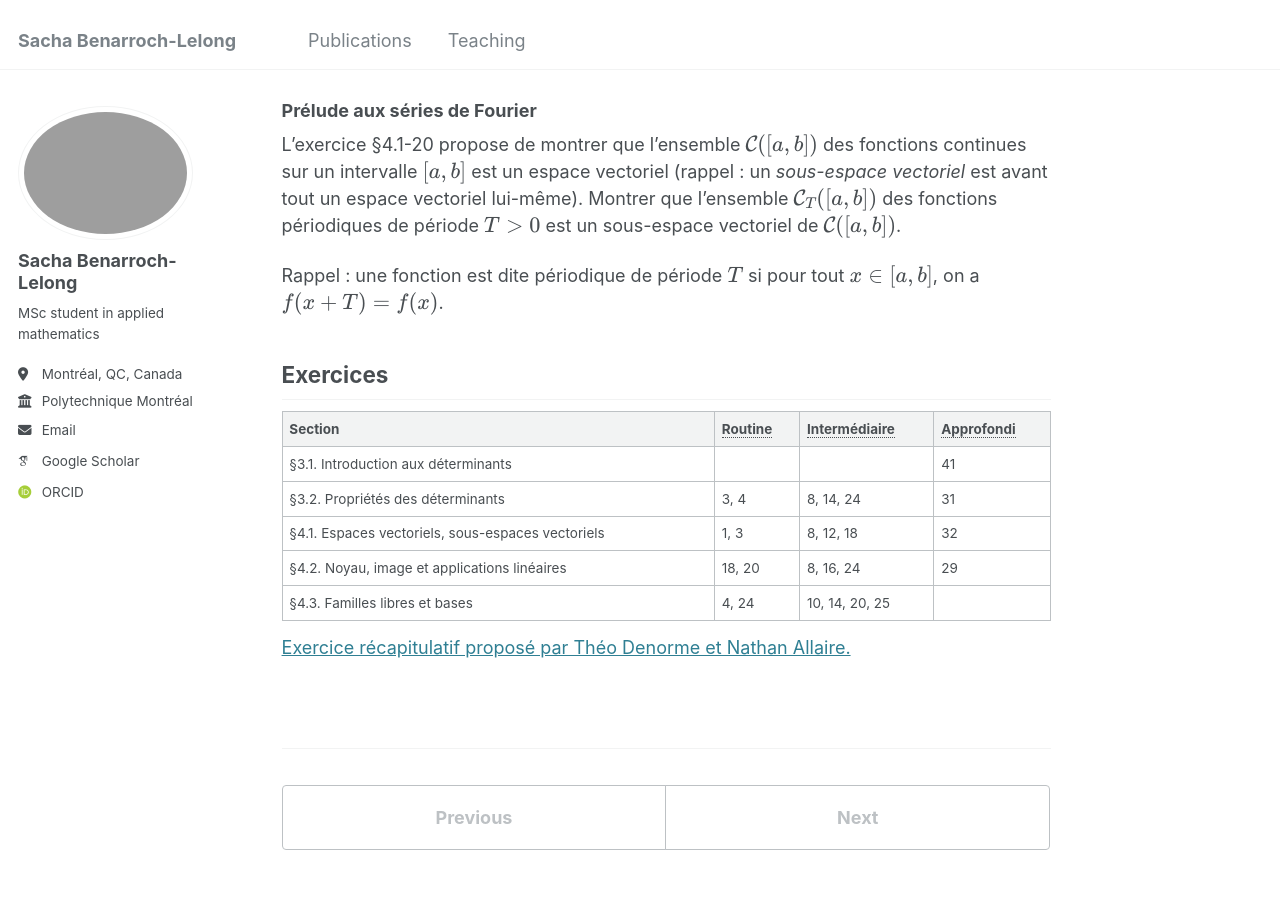
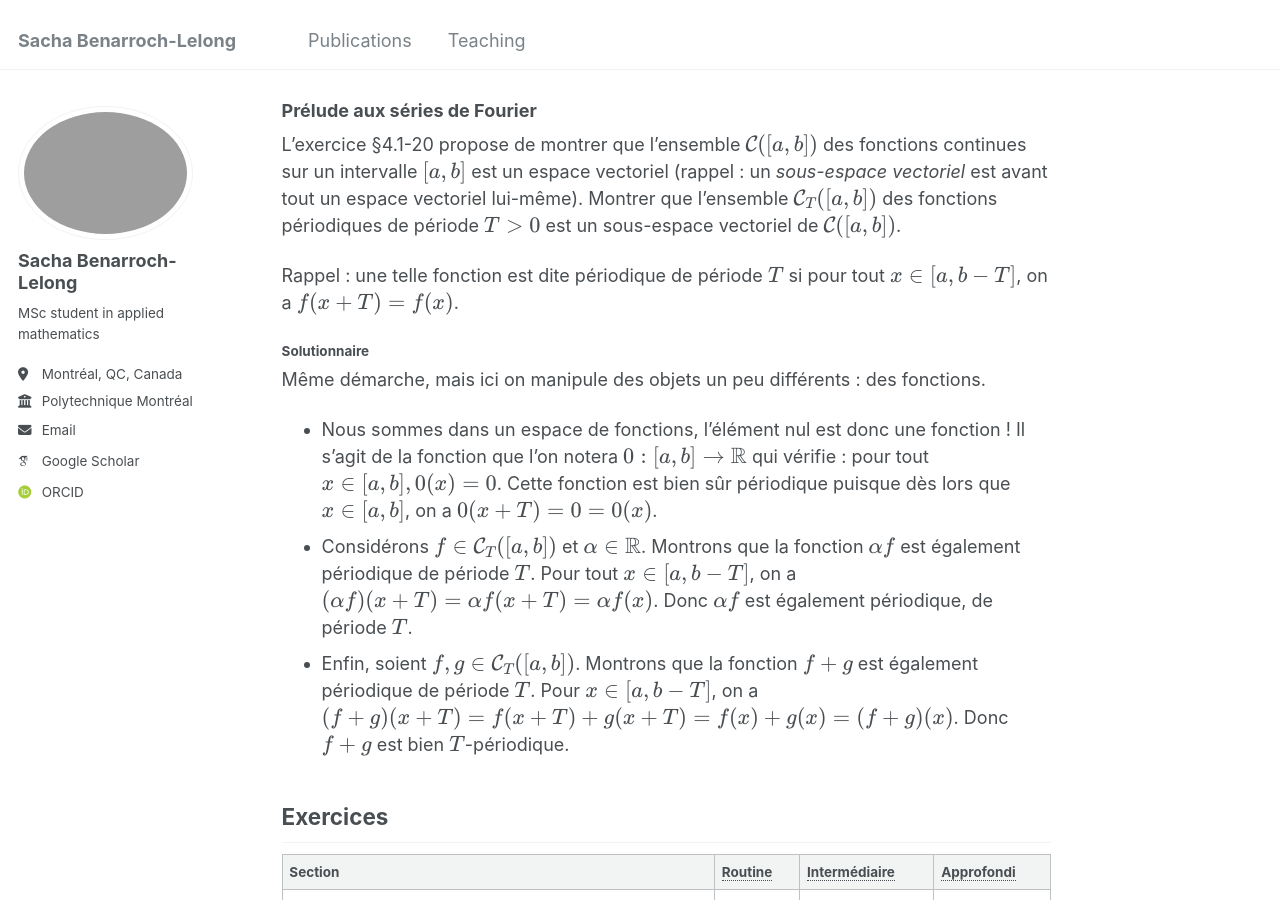
Before and after one commit to sblelong/sblelong.github.io, a Jekyll site: the page built from _teaching/mth1008/td3.md, in a window 1280 px wide and 900 px high, scrolled down 1592 px. Built offline with Jekyll 4.4.1, drawn with Linux system fonts in a browser that asks for light colours; some web fonts are replaced.

Commit message:
correction cours td3

```diff
--- a/_teaching/mth1008/td3.md
+++ b/_teaching/mth1008/td3.md
@@ -23,17 +23,17 @@ $$\begin{bmatrix}0 & \cdots & 0\\ \vdots & \ddots & \vdots\\ 0 & \cdots & 0\end{
 
 b. Celle-ci est moins évidente, allons-y étape par étape.
 
-1. L'élément nul \\(0\\) est de nouveau la matrice nulle. Cette matrice est effectivement antsymétrique puisque
+- L'élément nul \\(0\\) est de nouveau la matrice nulle. Cette matrice est effectivement antsymétrique puisque
 
 $$\begin{bmatrix}0 & \cdots & 0\\ \vdots & \ddots & \vdots\\ 0 & \cdots & 0\end{bmatrix}^\top=\begin{bmatrix}0 & \cdots & 0\\ \vdots & \ddots & \vdots\\ 0 & \cdots & 0\end{bmatrix}=-\begin{bmatrix}0 & \cdots & 0\\ \vdots & \ddots & \vdots\\ 0 & \cdots & 0\end{bmatrix}$$.
 
-2. Considérons \\(A\\) une matrice antisymétrique et \\(\alpha\in\mathbb{R}\\). Vérifions que la matrice \\(\alpha A\\) est bien antisymétrique. Pour cela, évitez d'écrire une matrice au long, vous allez vous perdre. Rappelez-vous simplement que quand on multiplie une matrice par un scalaire, on obtient : \\((\alpha A)^\top=\alpha A^\top\\) (cette fois, vous pouvez écrire une matrice pour vous en convaincre). Ici, on a donc :
+- Considérons \\(A\\) une matrice antisymétrique et \\(\alpha\in\mathbb{R}\\). Vérifions que la matrice \\(\alpha A\\) est bien antisymétrique. Pour cela, évitez d'écrire une matrice au long, vous allez vous perdre. Rappelez-vous simplement que quand on multiplie une matrice par un scalaire, on obtient : \\((\alpha A)^\top=\alpha A^\top\\) (cette fois, vous pouvez écrire une matrice pour vous en convaincre). Ici, on a donc :
 
 $$(\alpha A)^\top=\alpha A^\top=\alpha(-A)=-(\alpha A).$$
 
 Donc la matrice \\(\alpha A\\) est antisymétrique également.
 
-3. Considérons 2 matrices \\(A\\) et \\(B\\) antisymétriques, i.e. \\(A^\top=-A\\) et \\(B^\top=-B\\). Rappelez-vous la formule : si \\(A\\) et \\(B\\) sont de mêmes dimensions, on a \\((A+B)^\top=A^\top+B^\top\\). Ainsi :
+- Considérons 2 matrices \\(A\\) et \\(B\\) antisymétriques, i.e. \\(A^\top=-A\\) et \\(B^\top=-B\\). Rappelez-vous la formule : si \\(A\\) et \\(B\\) sont de mêmes dimensions, on a \\((A+B)^\top=A^\top+B^\top\\). Ainsi :
 
 $$(A+B)^\top=A^\top+B^\top=-A+(-B)=-(A+B).$$
 
@@ -45,7 +45,15 @@ Conclusion : les 3 propriétés sont vérifiées, l'ensemble des matrices carré
 
 L'exercice §4.1-20 propose de montrer que l'ensemble \\(\mathcal{C}([a,b])\\) des fonctions continues sur un intervalle \\([a,b]\\) est un espace vectoriel (rappel : un *sous-espace vectoriel* est avant tout un espace vectoriel lui-même). Montrer que l'ensemble \\(\mathcal{C}_T([a,b])\\) des fonctions périodiques de période \\(T>0\\) est un sous-espace vectoriel de \\(\mathcal{C}([a,b])\\).
 
-Rappel : une fonction est dite périodique de période \\(T\\) si pour tout \\(x\in[a,b]\\), on a \\(f(x+T)=f(x)\\).
+Rappel : une telle fonction est dite périodique de période \\(T\\) si pour tout \\(x\in[a,b-T]\\), on a \\(f(x+T)=f(x)\\).
+
+#### Solutionnaire
+
+Même démarche, mais ici on manipule des objets un peu différents : des fonctions.
+
+- Nous sommes dans un espace de fonctions, l'élément nul est donc une fonction ! Il s'agit de la fonction que l'on notera \\(0 : [a,b]\to \mathbb{R}\\) qui vérifie : pour tout \\(x\in[a,b], 0(x)=0\\). Cette fonction est bien sûr périodique puisque dès lors que \\(x\in[a,b]\\), on a \\(0(x+T)=0=0(x)\\).
+- Considérons \\(f\in\mathcal{C}_T([a,b])\\) et \\(\alpha\in\mathbb{R}\\). Montrons que la fonction \\(\alpha f\\) est également périodique de période \\(T\\). Pour tout \\(x\in[a,b-T]\\), on a \\((\alpha f)(x+T)=\alpha f(x+T)=\alpha f(x)\\). Donc \\(\alpha f\\) est également périodique, de période \\(T\\).
+- Enfin, soient \\(f, g\in\mathcal{C}_T([a,b])\\). Montrons que la fonction \\(f+g\\) est également périodique de période \\(T\\). Pour \\(x\in[a,b-T]\\), on a \\((f+g)(x+T)=f(x+T)+g(x+T)=f(x)+g(x)=(f+g)(x)\\). Donc \\(f+g\\) est bien \\(T\\)-périodique.
 
 ## Exercices
 
```
